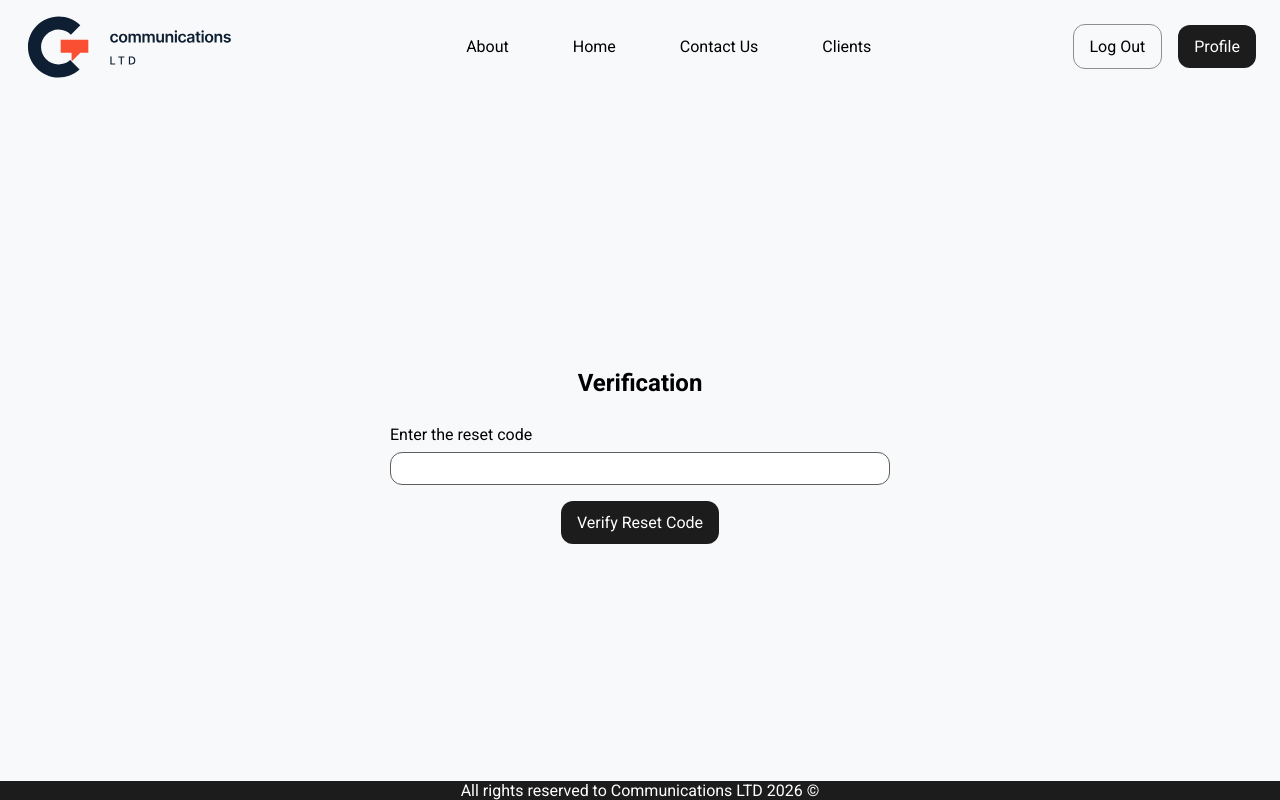
After one commit to jonaprojects/comp-sec-project, a Flask app: page /verify-reset-code in a window 1280 px wide. The commit adds this page. Run offline with Flask 3, Linux system fonts and the light colour scheme; the visitor is signed in with stand-in values (Sample User, id 1); tables that the repository leaves empty hold one stand-in row (values such as "Sample post").

Commit message:
Implemented password reset functionality with E-mail verification, assuming E-mails are valid

```diff
--- a/app/routes.py
+++ b/app/routes.py
@@ -1,3 +1,4 @@
+from datetime import datetime, timezone
 from functools import wraps
 
 from flask import (
@@ -16,16 +17,19 @@ from werkzeug.exceptions import BadRequestKeyError
 from config import Config
 
 from . import db
-from .models import User, Client
+from .models import Client, User
+from .utils.email_service import mask_email, send_reset_code
+from .utils.reset_password_service import generate_reset_code
 from .validators import (
     is_valid_email,
     is_valid_password,
+    is_valid_phone,
     is_valid_username,
-    is_valid_phone,
 )
 
 main = Blueprint("main", __name__)
 METHOD_NOT_ALLOWED = 405
+RESET_VERIFY_SECONDS = 300
 
 
 @main.before_request
@@ -276,3 +280,115 @@ def add_client():
         return redirect(url_for("main.clients"))
     else:
         abort(METHOD_NOT_ALLOWED)
+
+
+@main.route("/forgot-password", methods=["GET", "POST"])
+@login_required
+def forgot_password():
+    masked_email = mask_email(g.user.email)
+    if request.method == "GET":
+        return render_template(
+            "forgot_password.html", user=g.user, masked_email=masked_email
+        )
+    elif request.method == "POST":
+        # Invalidate previous reset authorization
+        session.pop("reset_verified_user_id", None)
+        session.pop("reset_verified_at", None)
+
+        # generate reset code
+        reset_code = generate_reset_code()
+
+        # send to client email
+        send_reset_code(g.user.email, reset_code)
+
+        # hash, salt, and save in the db
+        g.user.set_reset_code(reset_code)
+        db.session.add(g.user)
+        db.session.commit()
+        flash('A Reset code was sent to your E-mail.', 'success')
+        return redirect(url_for("main.verify_reset_code"))
+    else:
+        abort(METHOD_NOT_ALLOWED)
+
+
+@main.route("/verify-reset-code", methods=["GET", "POST"])
+@login_required
+def verify_reset_code():
+    errors = {}
+
+    if request.method == "GET":
+        return render_template("verify-reset-code.html", user=g.user, errors=errors)
+
+    elif request.method == "POST":
+        reset_code = request.form.get("reset-code")
+
+        if not reset_code:
+            errors["message"] = "Invalid Reset Code. Try Again."
+            return render_template("verify-reset-code.html", user=g.user, errors=errors)
+
+        is_valid_code = g.user.check_reset_code(reset_code)
+
+        if not is_valid_code:
+            errors["message"] = "Incorrect Reset Code. Try Again."
+            return render_template("verify-reset-code.html", user=g.user, errors=errors)
+
+        # mark that the code was verified
+        session["reset_verified_user_id"] = g.user.id
+        session["reset_verified_at"] = datetime.now(timezone.utc).timestamp()
+
+        # clear the reset code data for next time
+        g.user.clear_reset_code()
+        db.session.commit()
+        flash('Reset Code verified successfully!', 'success')
+        return redirect(url_for("main.reset_password"))
+
+    else:
+        abort(METHOD_NOT_ALLOWED)
+
+
+@main.route("/reset-password", methods=["GET", "POST"])
+@login_required
+def reset_password():
+    """Reset password after accepting a reset code"""
+    errors = {}
+
+    # Don't let people who didn't complete the reset code to enter the page
+    verified_id = session.get("reset_verified_user_id")
+    verified_at = session.get("reset_verified_at")
+
+    now = datetime.now(timezone.utc).timestamp()
+
+    verified_on_time = (
+        verified_id == g.user.id
+        and isinstance(verified_at, (int, float))
+        and verified_at <= now
+        and now - verified_at <= RESET_VERIFY_SECONDS
+    )
+
+    if not verified_on_time:
+        flash("Password Reset Failed.", "failure")
+        return redirect(url_for("main.home"))
+
+    if request.method == "GET":
+        return render_template("reset-password.html", errors=errors)
+    elif request.method == "POST":
+        # Validate the new passwrord
+        new_password = request.form.get("new_password")
+        if not new_password or not is_valid_password(new_password):
+            errors["password"] = "Password is too weak."
+            return render_template("reset-password.html", errors=errors)
+
+        # Reset the password
+        g.user.set_password(new_password)
+        db.session.commit()
+
+        # clear session
+        session.pop("reset_verified_user_id", None)
+        session.pop("reset_verified_at", None)
+
+        # signal success
+        flash("Password reset successful", "success")
+        return redirect(url_for("main.home"))
+
+    else:
+        abort(METHOD_NOT_ALLOWED)
--- /dev/null
+++ b/app/static/css/profile.css
@@ -0,0 +1,4 @@
+.buttons-toolkit {
+    display: flex;
+    gap: 16px;
+}
--- a/app/templates/clients.html
+++ b/app/templates/clients.html
@@ -24,7 +24,7 @@
                         <th class="table-head-col">Country</td>
                     </tr>
                 {% for client in clients %}
-                    <tr class="table-row {% if loop.index0 % 2 == 0 %}table-row-gray{% else %}table-row-white{% endif %}">                        <td class="table-col">
+                    <tr class="table-row {% if loop.index % 2 == 0 %}table-row-gray{% else %}table-row-white{% endif %}">                        <td class="table-col">
                             {{client.name}}
                         </td>
                          <td class="table-col">
--- /dev/null
+++ b/app/templates/verify-reset-code.html
@@ -0,0 +1,29 @@
+{% extends 'base.html' %}
+
+{% block style %}
+<link href="{{url_for('static', filename='css/form.css')}}" rel="stylesheet" />
+{% endblock %}
+
+{% block content %}
+
+<div class="form-container">
+    <div class="content-container">
+        <h2  style="text-align: center">Verification</h2>
+        <form action="{{url_for('main.verify_reset_code')}}"
+            method="POST" class="form">
+
+            <div class="field-container" >
+                <label for="reset-code" class="form-label">Enter the reset code</label>
+                <input type="text" id="reset-code" name="reset-code" class="form-input" />
+
+            {% if errors and errors['message'] %}
+                <p class="error-label">{{errors['message']}}</p>
+            {% endif %}
+
+            </div>
+
+            <button type="submit" class="btn btn-primary">Verify Reset Code </button>
+        </form>
+    </div>
+</div>
+{% endblock %}
--- a/config.py
+++ b/config.py
@@ -8,6 +8,7 @@ class Config:
     SQLALCHEMY_DATABASE_URI = os.environ["DATABASE_URL"]
     HMAC_SECRET_KEY = os.environ["HMAC_SECRET_KEY"]
     SECRET_KEY = os.environ["FLASK_SECRET_KEY"]  # Important: Flask expect these names
+    RESET_CODE_HMAC_KEY = os.environ["RESET_CODE_HMAC_KEY"]
     # Password Configurations
     PASSWORD_MIN_LENGTH = 10
     PASSWORD_REQUIRE_UPPERCASE = True
```
Also changed, not shown: app/models.py (+65 -4 lines), app/templates/forgot_password.html (added, +19 -0 lines), app/templates/profile.html (+10 -2 lines), app/templates/reset-password.html (added, +29 -0 lines), app/utils/email_service.py (added, +62 -0 lines), app/utils/reset_password_service.py (added, +10 -0 lines), 1 other file.
